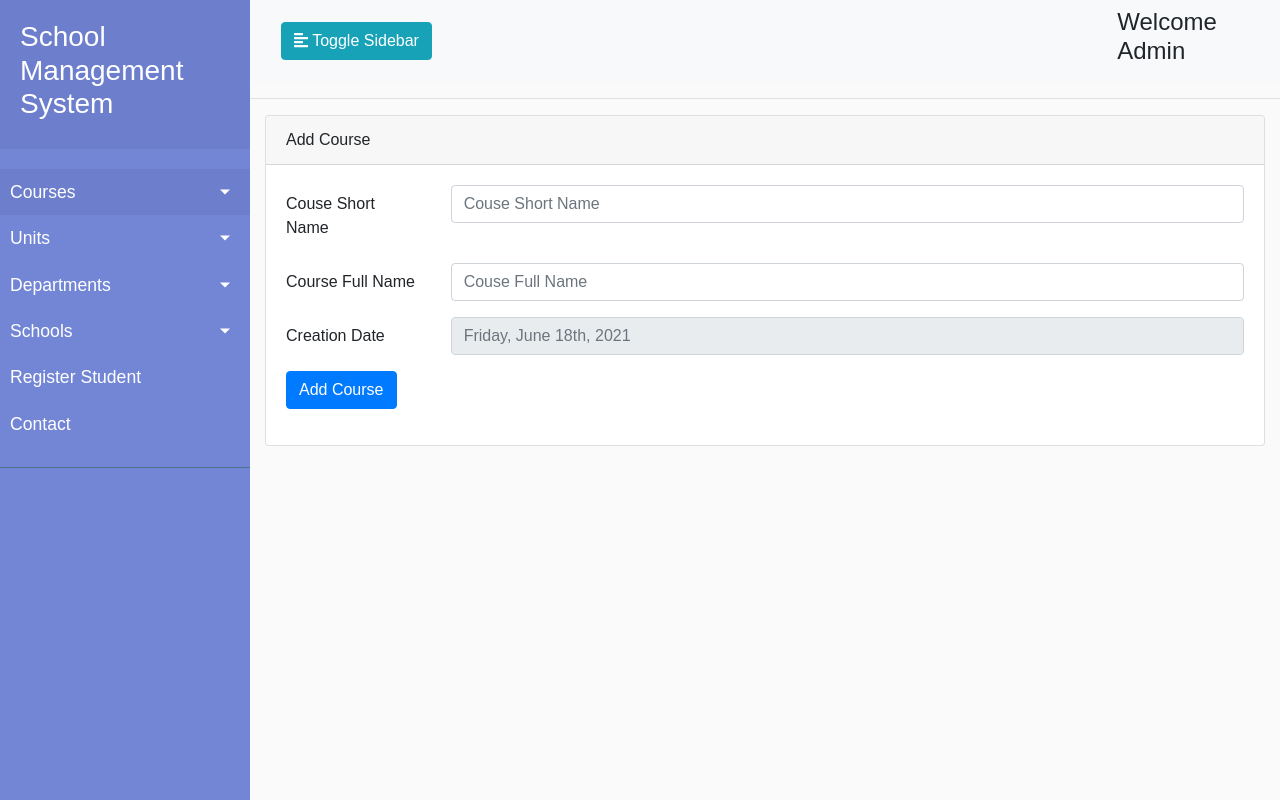
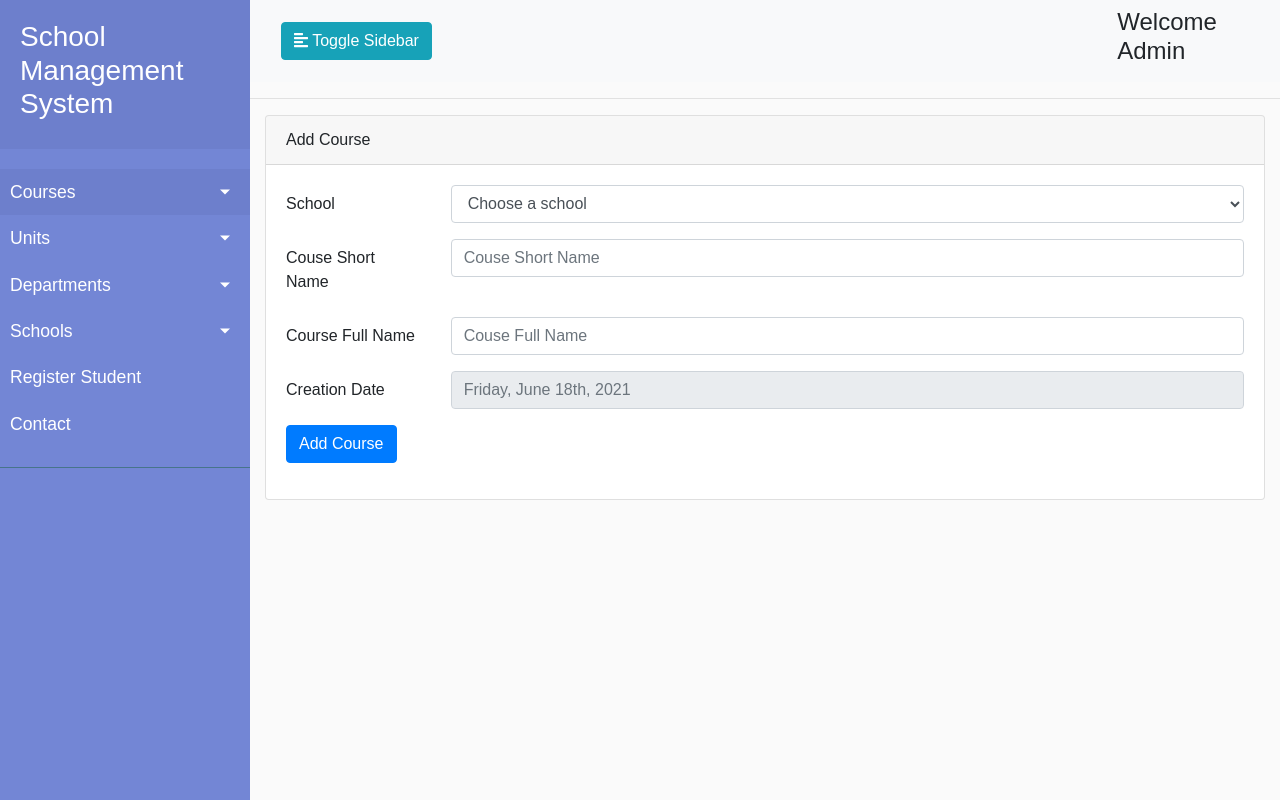
Before and after one commit to ealpha072/Student-Management-System, a PHP site: page /addcourse.php in a window 1280 px wide. Run offline with PHP 8.4, Linux system fonts and the light colour scheme; data that the repository does not hold is empty; some libraries are stand-ins or nearby versions.

Commit message:
Added an option for selecting school when adding a course

```diff
--- a/admin/addcourse.php
+++ b/admin/addcourse.php
@@ -1,10 +1,28 @@
-<?php require "dashboard.php";?>
+<?php
+    require "dashboard.php";
+    require "config.php";
+    $sql8->execute();
+    $results = $sql8->fetchAll(PDO::FETCH_ASSOC);
+
+?>
 
 <div class="container">
     <div class="card">
         <div class="card-header">Add Course</div>
         <div class="card-body">
             <form action="config.php" method="POST">
+                <div class="form-group row">
+                    <label for="school" class="col-sm-2 col-form-label col-form-label">School</label>
+                    <div class="col-sm-10">
+                        <select name="school" id="" class="form-control form-control">
+                            <option value="" selected disabled>Choose a school</option>
+                            <?php foreach($results as $school){?>
+                                <option value="<?php echo $school["school_name"];?>"><?php echo $school["school_name"]?></option>
+                            <?php } ?>
+                        </select>
+                    </div>
+                </div>
+
                 <div class="form-group row">
                     <label for="colFormLabel" class="col-sm-2 col-form-label col-form-label">Couse Short Name</label>
                     <div class="col-sm-10">
--- a/admin/config.php
+++ b/admin/config.php
@@ -14,7 +14,7 @@
     }
     //prepare statments
     $sql1 = $conn->prepare("SELECT * FROM admin WHERE username =? AND password=?");
-    $sql2 = $conn->prepare("INSERT INTO courses (short_name, full_name, date_created) VALUES (?, ?, ?)");
+    $sql2 = $conn->prepare("INSERT INTO courses (school,short_name, full_name, date_created) VALUES (?, ?, ?, ?)");
     $sql3 = $conn->prepare("SELECT * FROM courses");
     $sql4 = $conn->prepare("INSERT INTO units(course_id, unit_title, unit_name) VALUE(?, ?, ?)");
     $sql5 = $conn->prepare("SELECT id FROM courses WHERE full_name=?");
@@ -61,11 +61,12 @@
     //add course code
     function addCourse(){
         global $sql2;
+        $school = $_POST["school"];
         $shortname = $_POST["shortname"];
         $fullname = $_POST["fullname"];
         $datecreated = date('l\, F jS\, Y ');
 
-        $sql2->execute(array($shortname, $fullname, $datecreated));
+        $sql2->execute(array($school, $shortname, $fullname, $datecreated));
         header("location: addcourse.php");
     }
 
--- a/admin/table.sql
+++ b/admin/table.sql
@@ -14,6 +14,7 @@ CREATE TABLE `sms`.`courses` (
     `date_created` DATE NOT NULL DEFAULT CURRENT_TIMESTAMP , PRIMARY KEY (`id`)
 )
 ENGINE = InnoDB;
+ALTER TABLE `courses` ADD `school` VARCHAR(255) NOT NULL AFTER `id`;
 
 CREATE TABLE `sms`.`units` (
     `id` INT(10) NOT NULL AUTO_INCREMENT ,
--- a/admin/viewcourse.php
+++ b/admin/viewcourse.php
@@ -19,6 +19,7 @@
                     <thead>
                         <tr>
                             <th scope="col">S No</th>
+                            <th scope="col">School</th>
                             <th scope="col">Short Name</th>
                             <th scope="col">Full Name</th>
                             <th scope="col">Date Created</th>
@@ -29,6 +30,7 @@
                         <?php foreach($results as $course){?>
                         <tr>
                             <th scope="row"><?php echo $course["id"]; ?></th>
+                            <td><?php echo $course["school"]; ?></td>
                             <td><?php echo $course["short_name"]; ?></td>
                             <td><?php echo $course["full_name"]; ?></td>
                             <td><?php echo $course["date_created"]; ?></td>
```
